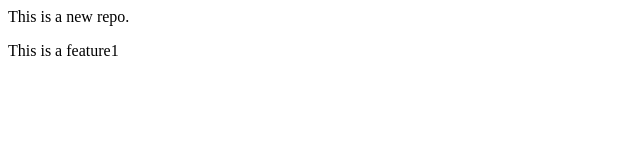
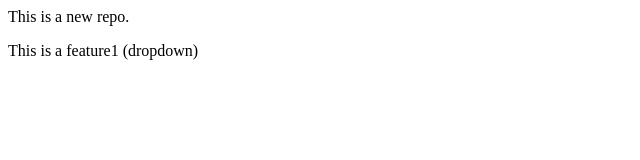
Before and after one commit to ishikapawar49-blip/LocalRepo, a plain HTML site: page index.html in a window 1280 px wide. Shown: the full height of the page, 0-640 px from the left. Drawn offline with Linux system fonts and the light colour scheme.

Commit message:
Add Dropdown

```diff
--- a/index.html
+++ b/index.html
@@ -1,2 +1,2 @@
 <p>This is a new repo.</p>
-<p>This is a feature1<p>
+<p>This is a feature1 (dropdown) <p>
```
